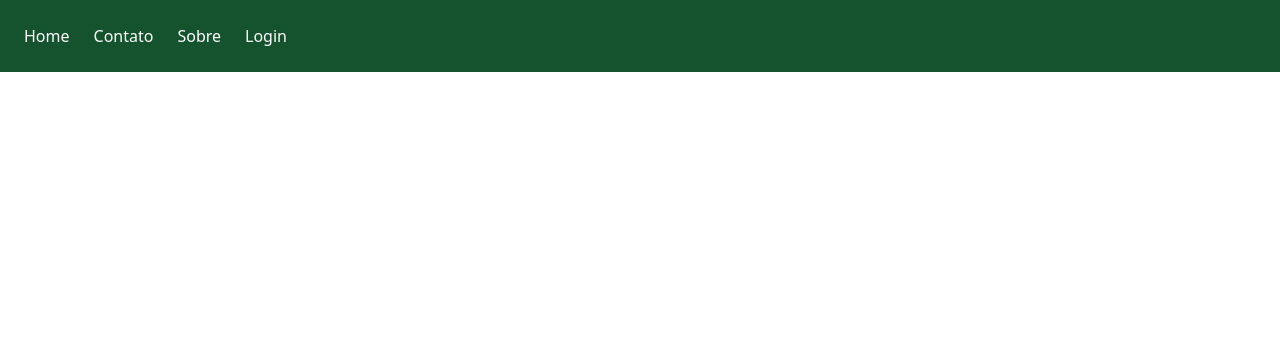
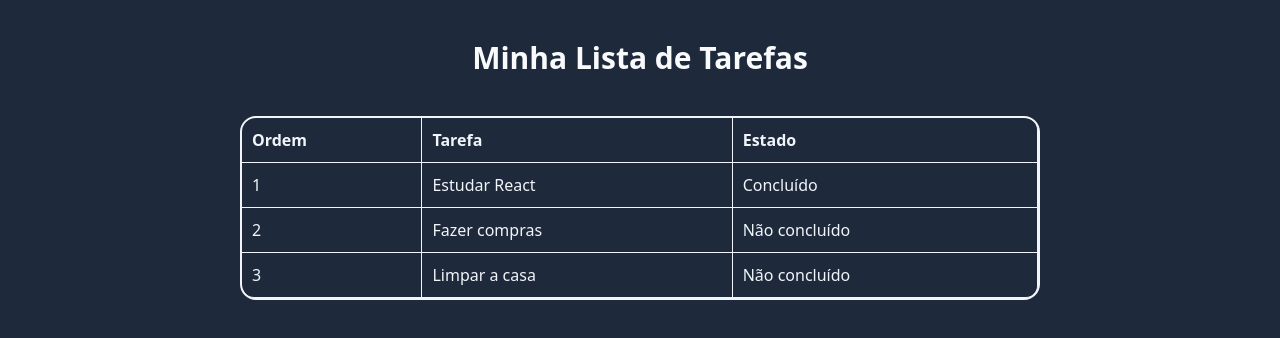
Before and after one commit to mauricioraupp/ReactList, a React (Create React App) app: page / in a window 1280 px wide. Shown: the top 338 px of the page. Built offline with nearby package versions, Linux system fonts and the light colour scheme.

Commit message:
finalizado

```diff
--- a/src/App.js
+++ b/src/App.js
@@ -1,10 +1,21 @@
-import Header from "./Components/Header.jsx"
+// src/App.js
+import React from 'react';
+import ListaDeTarefas from './Components/ListaDeTarefas';
 
 function App() {
+  const tarefas = [
+    { id: 1, descricao: 'Estudar React', estado:'Concluído' },
+    { id: 2, descricao: 'Fazer compras', estado:'Não concluído' },
+    { id: 3, descricao: 'Limpar a casa', estado:'Não concluído' },
+  ];
+
   return (
-    <body className="bg-indigo-900 h-full w-full">
-      <Header></Header>
-    </body>
+    <div className="w-full flex justify-center">
+      <header className=" w-5/6 flex flex-col justify-center">
+        <h1 className="text-center text-3xl font-semibold p-10 text-slate-50">Minha Lista de Tarefas</h1>
+        <ListaDeTarefas tarefas={tarefas} />
+      </header>
+    </div>
   );
 }
 
--- a/src/Components/Body.jsx
+++ /dev/null
@@ -1,5 +0,0 @@
-export default function Body(){
-    return(
-        <body className="bg-cyan-900"></body>
-    )
-}
--- a/src/Components/Header.jsx
+++ /dev/null
@@ -1,12 +0,0 @@
-export default function Header(){
-    return(
-        <header className="fixed w-full bg-green-900">
-            <nav className="flex justify-start items-center w-full p-6 gap-6">
-                <li className="text-white text-base font-medium list-none">Home</li>
-                <li className="text-white text-base font-medium list-none">Contato</li>
-                <li className="text-white text-base font-medium list-none">Sobre</li>
-                <li className="text-white text-base font-medium list-none">Login</li>
-            </nav>
-        </header>
-    )
-}
--- /dev/null
+++ b/src/Components/ListaDeTarefas.jsx
@@ -0,0 +1,27 @@
+// src/ListaDeTarefas.js
+import React from 'react';
+
+const ListaDeTarefas = ({ tarefas }) => {
+  return (
+    <table className="w-3/4 m-auto border-solid border-2 border-slate-100 border-separate border-spacing-0 rounded-2xl">
+      <thead>
+        <tr>
+          <th className="text-left text-slate-100">Ordem</th>
+          <th className="text-left text-slate-100">Tarefa</th>
+          <th className="text-left text-slate-100">Estado</th>
+        </tr>
+      </thead>
+      <tbody className="rounded-lg">
+        {tarefas.map((tarefa) => (
+          <tr key={tarefa.id}>
+            <td className="text-slate-100">{tarefa.id}</td>
+            <td className="text-slate-100">{tarefa.descricao}</td>
+            <td className="text-slate-100">{tarefa.estado}</td>
+          </tr>
+        ))}
+      </tbody>
+    </table>
+  );
+};
+
+export default ListaDeTarefas;
--- a/src/index.css
+++ b/src/index.css
@@ -1,3 +1,23 @@
 @tailwind base;
 @tailwind components;
 @tailwind utilities;
+
+body{
+  background-color: rgb(30 41 59);
+}
+
+td, th{
+  padding: 10px;
+  border-bottom: 1px solid rgb(241 245 249);
+  border-right: 1px solid rgb(241 245 249);
+}
+
+table th:last-child{
+  border-radius: 0 12px 0 0;
+}
+table tr:last-child td:last-child{
+  border-radius: 0 0 12px 0;
+}
+table tr:last-child td:first-child{
+  border-radius: 0 0 0 12px;
+}
```
